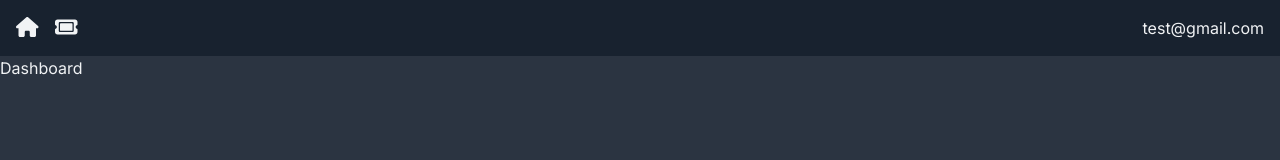
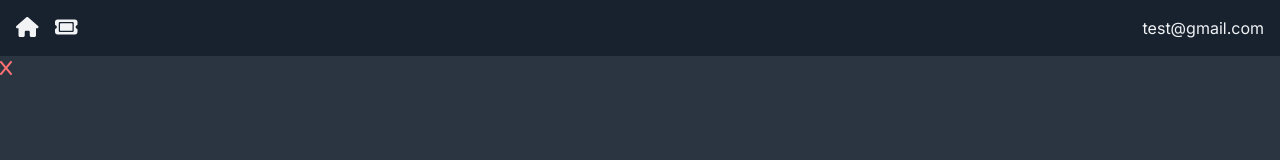
Before and after one commit to theallSparky/nextjs-ticketing, a Next.js app: page / in a window 1280 px wide. Shown: the top 160 px of the page. Built offline with nearby package versions, Linux system fonts and the light colour scheme.

Commit message:
Added ticketcard component

```diff
--- a/app/page.js
+++ b/app/page.js
@@ -1,7 +1,11 @@
-import React from "react";
+import TicketCard from "./(components)/TicketCard";
 
 const Dasboard = () => {
-  return <div>Dashboard</div>;
+  return (
+    <div>
+      <TicketCard />
+    </div>
+  );
 };
 
 export default Dasboard;
```
